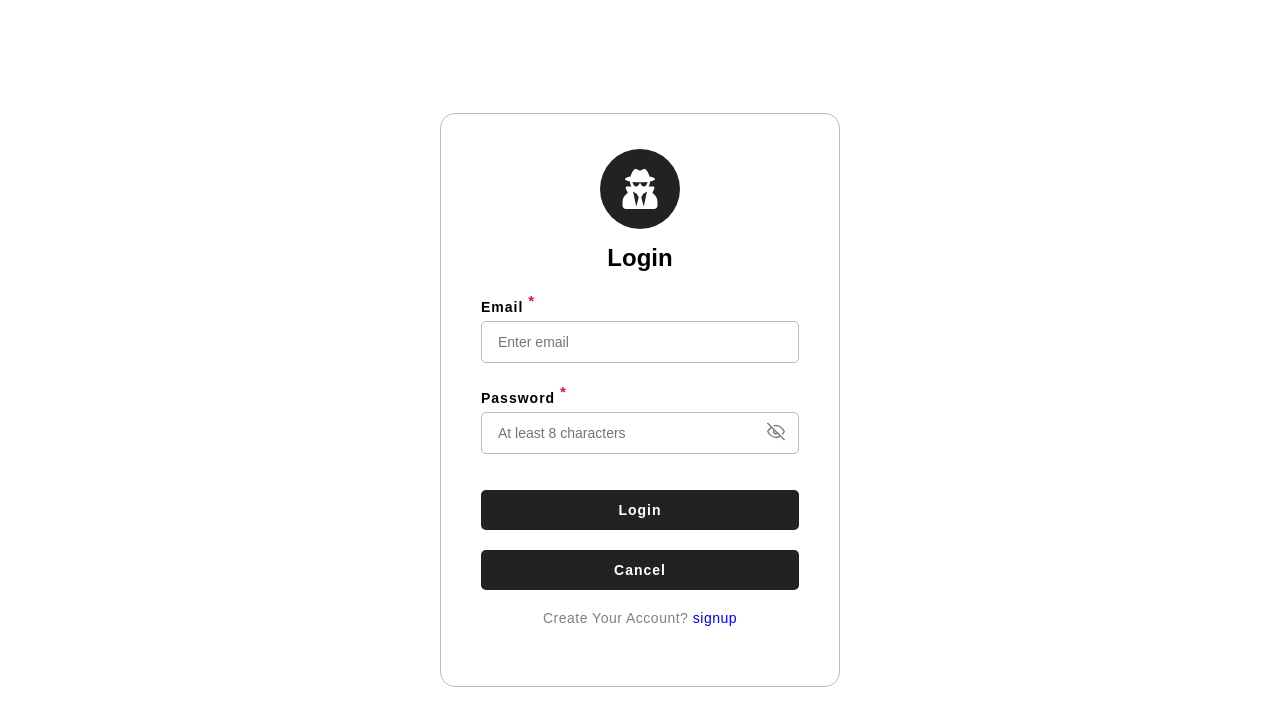
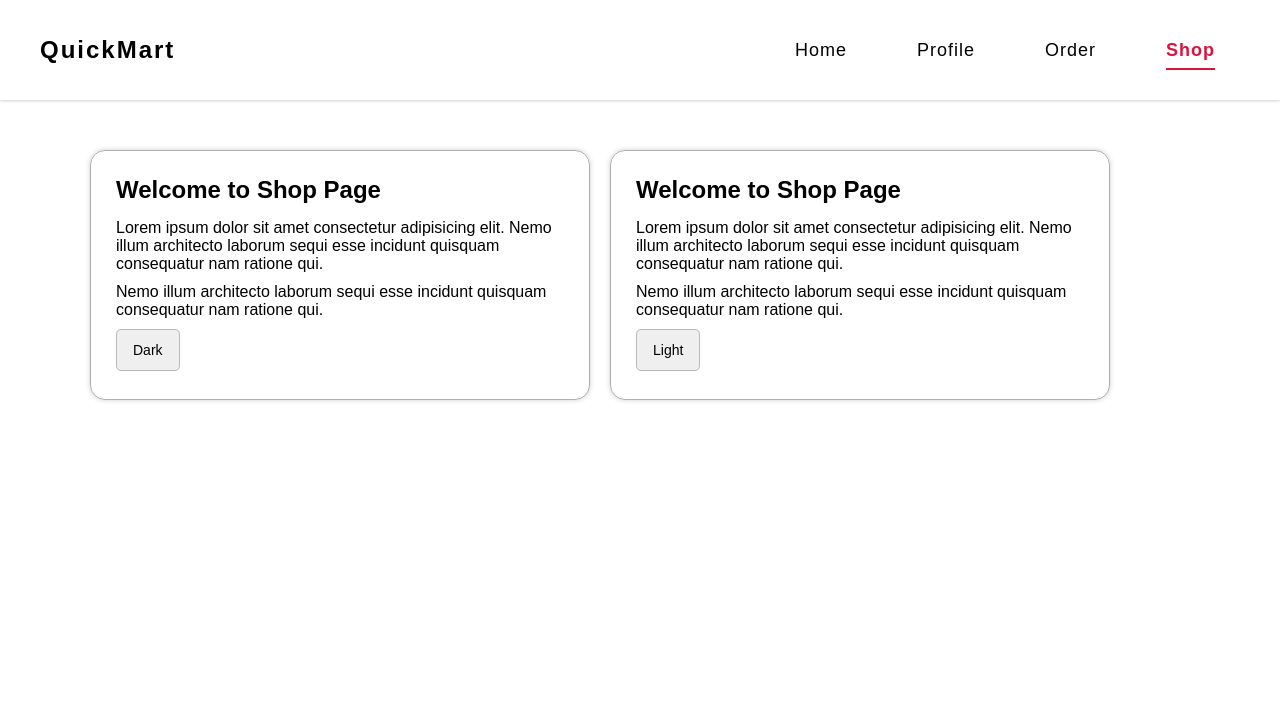
Before and after one commit to RajSresth/A-37-React-Batch, a React (Vite) app: page /shop in a window 1280 px wide. Before the commit this address led to /login. Shown: the top 726 px of the page. Built offline with nearby package versions, Linux system fonts and the light colour scheme; sample sign-in values are in the browser's storage.

Commit message:
ContextAPI Part-2

```diff
--- a/src/App.css
+++ b/src/App.css
@@ -543,3 +543,57 @@ button {
   max-width: 50%;
   cursor:pointer;
 }
+
+
+
+
+#shop{
+  min-height: calc(100vh - 100px);
+  background-color: #fff;
+}
+
+#shop .center-container{
+  min-height:inherit;
+  width: 100%;
+  max-width: 1200px;
+  margin: auto;
+  display: flex;
+  gap: 20px;
+  padding: 50px;
+}
+
+#shop .center-container .shop-details{
+  width: 500px;
+  height: 250px;
+  padding: 25px;
+  border: 1px solid rgb(176, 174, 174);
+  border-radius: 15px;
+  box-shadow: 0px 0px 5px 0.25px lightgray;
+}
+
+:is(#shop.light,#shop.dark) h2{
+  margin-bottom: 15px;
+  color: black;
+}
+
+:is(#shop.light,#shop.dark)  p:nth-of-type(2)
+{
+  margin-top: 10px;
+}
+
+:is(#shop.light,#shop.dark)  button{
+  width: initial;
+  text-transform: capitalize;
+  margin-top: 10px;
+  cursor: pointer;
+}
+
+
+#shop.dark{
+  background-color: #222;
+}
+
+
+#shop.dark :is(p,h2){
+  color: white;
+}
--- a/src/Topic-14 React Routing/pages/Login.jsx
+++ b/src/Topic-14 React Routing/pages/Login.jsx
@@ -28,6 +28,7 @@ const Login = () => {
       );
 
       setUserData(data?.user);
+      localStorage.setItem("user",JSON.stringify(data?.user))
       navigate("/", { replace: true });
     } catch (error) {
       console.log(error?.response?.data);
--- a/src/Topic-14 React Routing/pages/Shop.jsx
+++ b/src/Topic-14 React Routing/pages/Shop.jsx
@@ -1,16 +1,31 @@
 import React from "react";
-import { useLocation, useNavigate } from "react-router-dom";
+import {useTheme} from "../store/ThemeContext";
+
 
 const Shop = () => {
-  const navigate = useNavigate();
-  const res = useLocation();
-  console.log("res in shop:", res?.state?.userId);
-  console.log("res in shop:", res?.state?.userName);
+
+  const {theme, setTheme} = useTheme();
+
 
   return (
-    <div id="shop">
-      <h1>Welcome to Shop Page</h1>
-      <button onClick={() => navigate(-1)}>prev page</button>
+    <div id="shop" className={theme}>
+      <div className="center-container">
+        <div className="shop-details">
+          <h2>Welcome to Shop Page</h2>
+          <p>Lorem ipsum dolor sit amet consectetur adipisicing elit. Nemo illum architecto laborum sequi esse incidunt quisquam consequatur nam ratione qui.</p>
+
+          <p>Nemo illum architecto laborum sequi esse incidunt quisquam consequatur nam ratione qui.</p>
+
+          <button onClick={() => setTheme("dark")}>Dark</button>
+        </div>
+        <div className="shop-details">
+          <h2>Welcome to Shop Page</h2>
+          <p>Lorem ipsum dolor sit amet consectetur adipisicing elit. Nemo illum architecto laborum sequi esse incidunt quisquam consequatur nam ratione qui.</p>
+
+          <p>Nemo illum architecto laborum sequi esse incidunt quisquam consequatur nam ratione qui.</p>
+          <button onClick={() => setTheme("light")}>Light</button>
+        </div>
+      </div>
     </div>
   );
 };
--- a/src/Topic-14 React Routing/store/AuthContext.jsx
+++ b/src/Topic-14 React Routing/store/AuthContext.jsx
@@ -1,11 +1,16 @@
-import { useState, createContext, useContext } from "react";
+import { useState, createContext, useContext, useEffect } from "react";
 
 //1. create store
 const AuthContext = createContext();
 
 // 2. create AuthProvider
 export const AuthProvider = ({ children }) => {
-  const [userData, setUserData] = useState(null);
+  const [userData, setUserData] = useState(() => JSON.parse(localStorage.getItem("user")));
+
+  useEffect(() => {
+    const user = JSON.parse(localStorage.getItem("user")) || null
+    setUserData(user);
+  },[])
 
   return (
     <AuthContext.Provider value={{ userData, setUserData }}>
@@ -16,3 +21,21 @@ export const AuthProvider = ({ children }) => {
 
 // 3. useContext with customHook
 export const useAuth = () => useContext(AuthContext);
+
+
+
+
+export const CartProvider = ({ children }) => {
+  const [state, reducerFn] = useReducer(reducerFunction, initialState);
+
+  useEffect(() => {
+    const user = JSON.parse(localStorage.getItem("user")) || null
+    setUserData(user);
+  },[])
+
+  return (
+    <AuthContext.Provider value={{ userData, setUserData }}>
+      {children}
+    </AuthContext.Provider>
+  );
+};
--- /dev/null
+++ b/src/Topic-14 React Routing/store/ThemeContext.jsx
@@ -0,0 +1,19 @@
+import { createContext, useState, useContext }  from "react";
+
+// 1. create context | create store
+const ThemeContext = createContext();
+
+
+// 2. Create Provider
+export const ThemeProvider = ({children}) => {
+    const [theme,setTheme] = useState("light")
+
+    return (
+        <ThemeContext.Provider value={{theme,setTheme}}>
+           {children}
+        </ThemeContext.Provider>
+    )
+}
+
+// 3. useContext with custom hook
+export const useTheme = () => useContext(ThemeContext);
--- a/src/main.jsx
+++ b/src/main.jsx
@@ -14,9 +14,11 @@ import ProductPage from "./Topic-14 React Routing/pages/ProductPage";
 import Signup from "./Topic-14 React Routing/pages/Signup";
 import Login from "./Topic-14 React Routing/pages/Login";
 import { AuthProvider } from "./Topic-14 React Routing/store/AuthContext";
+import { ThemeProvider } from "./Topic-14 React Routing/store/ThemeContext";
 
 createRoot(document.getElementById("root")).render(
   <AuthProvider>
+    <ThemeProvider>
       <BrowserRouter>
         <Routes>
           <Route element={<ProtectedRoute />}>
@@ -34,5 +36,6 @@ createRoot(document.getElementById("root")).render(
           <Route path="*" element={<NotFound />} />
         </Routes>
       </BrowserRouter>
+    </ThemeProvider>
   </AuthProvider>,
 );
```
Also changed, not shown: 1 other file (tests, documents, lock files or other folders). Lines whose indentation alone changed are shown as unchanged.
